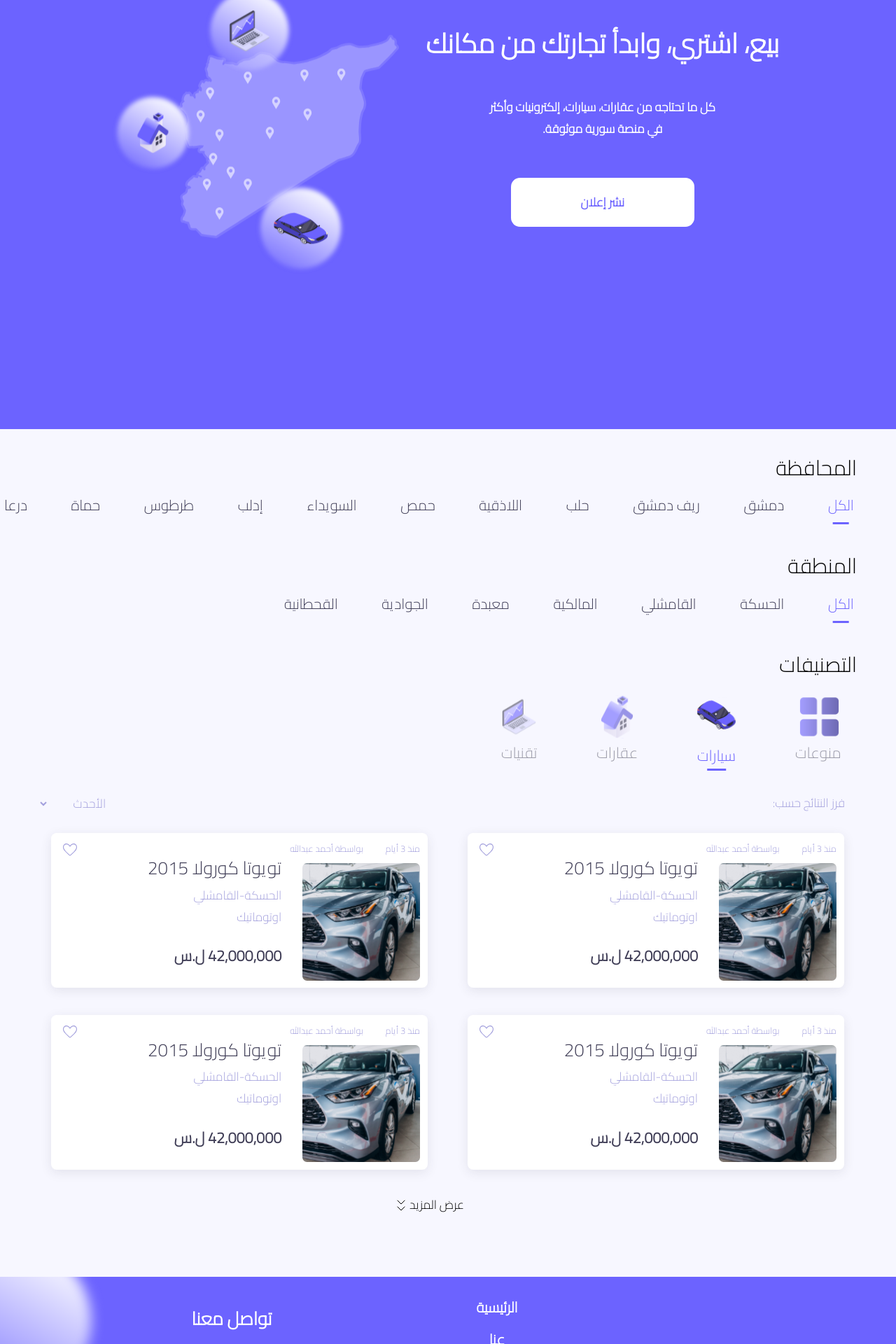
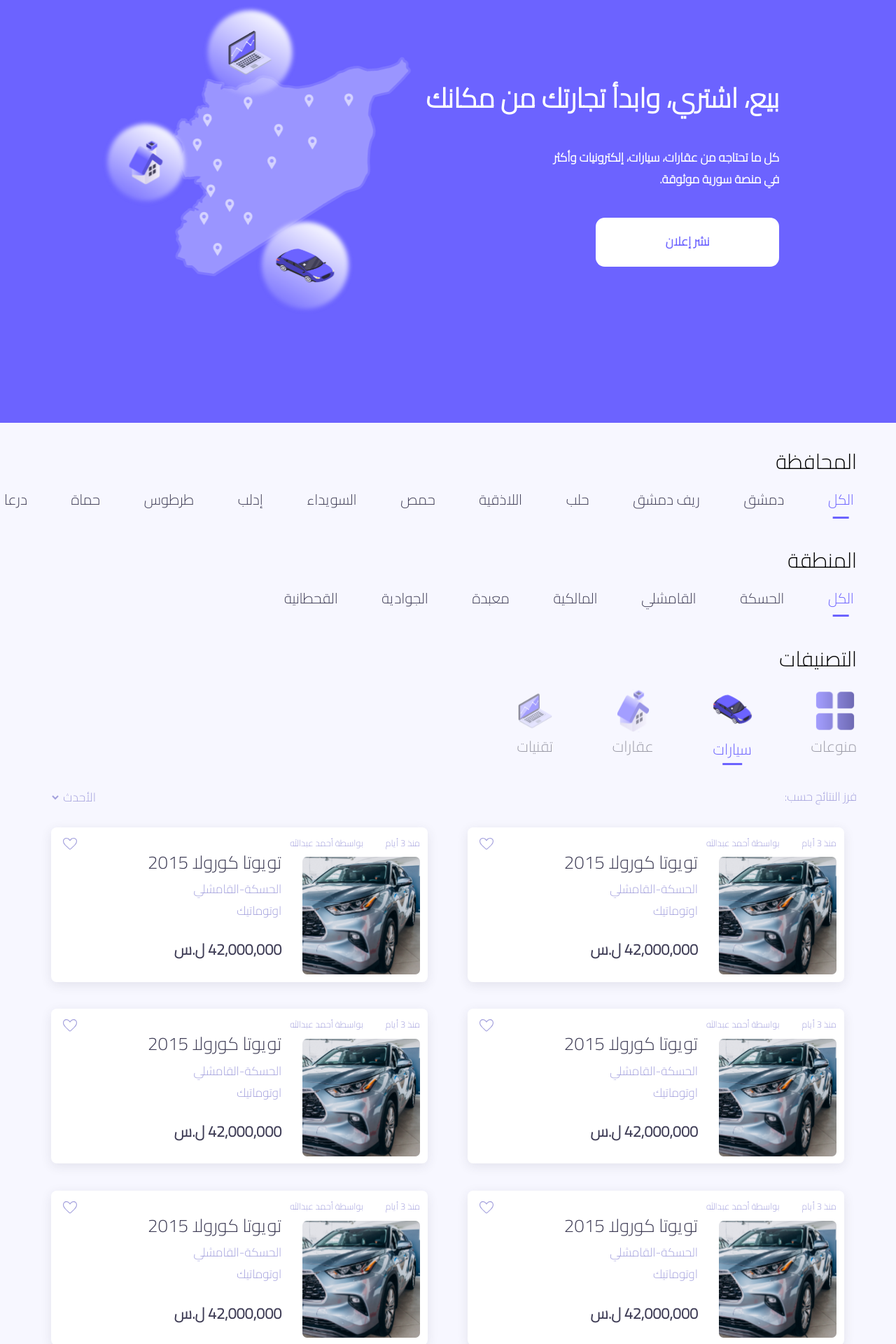
Before and after one commit to AhmadMostafaHamdo/ezsouq, a React (Vite) app: page / in a window 1280 px wide. Shown: the part 135-2055 px from the top of the page at 70% size. Built offline with nearby package versions, Linux system fonts and the light colour scheme.

Commit message:
some optimazition for main

```diff
--- a/src/components/common/Header.jsx
+++ b/src/components/common/Header.jsx
@@ -1,4 +1,4 @@
-import { useState } from "react";
+import { useEffect, useState } from "react";
 import { Link } from "react-router-dom";
 import logo from "../../assets/images/logoWithTitleWhite.svg";
 import menuIcon from "../../assets/images/menu.svg";
@@ -39,12 +39,26 @@ const AuthLinks = ({ isMobile = false }) => (
 const Header = () => {
   const [isSidebarOpen, setIsSidebarOpen] = useState(false);
   const [isSearchVisible, setIsSearchVisible] = useState(false);
+  const [isScrolled, setIsScrolled] = useState(false);
 
   const toggleSidebar = () => setIsSidebarOpen(!isSidebarOpen);
   const toggleSearch = () => setIsSearchVisible(!isSearchVisible);
+  useEffect(() => {
+    const handleScroll = () => {
+      const scrolled = window.scrollY > 10;
+      setIsScrolled(scrolled);
+    };
+
+    window.addEventListener("scroll", handleScroll);
+    return () => window.removeEventListener("scroll", handleScroll);
+  }, []);
 
   return (
-    <header className="bg-primary text-white shadow-md py-2 md:px-12 lg:px-20 md:py-6">
+    <header
+      className={`bg-primary text-white pt-2   md:px-12 lg:px-20 md:py-6 fixed md:z-10 w-full  md:${
+        isScrolled ? "backdrop-blur-[38.1px] from-primary" : ""
+      } `}
+    >
       <div className="container flex items-center justify-between">
         {/* Mobile Menu Button */}
         <button
@@ -58,7 +72,6 @@ const Header = () => {
             className="w-6 h-6"
           />
         </button>
-
         {/* Mobile Search Button */}
         <div className="flex-center md:hidden">
           <button
@@ -69,15 +82,14 @@ const Header = () => {
             <img src={searchIcon} alt="Search" className="w-5 h-5" />
           </button>
         </div>
-
         {/* Mobile Search Input */}
         {isSearchVisible && (
-          <div className="mt-3 md:hidden">
+          <div className="mt-0 md:hidden">
             <SearchInput isMobile />
           </div>
         )}
-
         {/* Logo */}
+        {!isSearchVisible && (
           <div className="flex-1 flex justify-end ml-[-2.1rem] md:flex-none">
             <img
               src={logo}
@@ -85,12 +97,11 @@ const Header = () => {
               className="object-contain w-40 h-14 md:scale-[1.7]"
             />
           </div>
-
+        )}
         {/* Desktop Search Input */}
         <div className="hidden md:flex flex-1 mx-8 max-w-xl h-12 bg-main rounded-lg shadow-sm">
           <SearchInput />
         </div>
-
         {/* Desktop Auth Links */}
         <div className="hidden md:flex items-center justify-start w-[14.75rem] text-sm space-x-reverse space-x-4">
           <AuthLinks />
--- a/src/components/forms/AuthForm.jsx
+++ b/src/components/forms/AuthForm.jsx
@@ -24,22 +24,13 @@ const AuthForm = ({ fields, schema, btnAuth }) => {
     register,
     formState: { errors, isSubmitting },
   } = form;
-  const onSubmit = async (data) => {
+  const onSubmit = (data) => {
     const { name, infoContact, password } = data;
-    try {
-      const res = await axios.post("/register", {
-        name,
-        infoContact,
-        password,
-      });
-      console.log(res);
-      return res.data;
-    } catch (error) {
-      return console.log(error);
-    }
-    // dispatch(thunkAuth({ name, infoContact, password }));
+    console.log({ name, infoContact, password });
+    dispatch(thunkAuth({ name, infoContact, password }));
     // reset();
   };
+
   return (
     <div className=" flex-center h-screen  overflow-hidden">
       <FormProvider {...form}>
--- a/src/components/main/Main.jsx
+++ b/src/components/main/Main.jsx
@@ -4,21 +4,21 @@ import animationData from "../../assets/lottifiles/web home animation.json";
 
 const Main = () => {
   return (
-    <div className="flex w-screen flex-col-reverse bg-primary pb-4 font-sans text-white md:h-[636px] md:flex-row md:px-20">
+    <div className="flex w-screen mt-24 flex-col-reverse bg-primary pb-24 font-sans text-white md:h-[636px] md:flex-row md:px-20">
       {/* Text Content Section */}
-      <div className="container flex w-screen flex-col items-center md:w-[50vw] md:pr-0 lg:pr-[4.7rem]">
-        <h1 className="mt-12 text-nowrap text-[24px] font-[800] md:text-[1.5rem] lg:text-[2.25rem]">
+      <div className="container flex w-screen justify-center flex-col items-start md:w-[50vw] md:pr-0 lg:pr-[4.7rem]">
+        <h1 className="mt-4  text-nowrap text-[24px] font-[800] md:text-[1.5rem] lg:text-[2.25rem]">
           بيع، اشتري، وابدأ تجارتك من مكانك
         </h1>
 
-        <p className="mt-[2.3rem] w-[464px] text-center text-[1rem] font-bold">
+        <p className="mt-[2rem] w-fit md:w-[464px] text-start  text-[1rem]  font-bold">
           كل ما تحتاجه من عقارات، سيارات، إلكترونيات وأكثر <br />
           في منصة سورية موثوقة.
         </p>
 
         <Link
           to=""
-          className="mt-[55px] block h-[7vh] w-[42vw] flex-center rounded-xl bg-white text-[1rem] font-bold text-primary md:h-[70px] md:w-[262px]"
+          className="mt-9   block h-[8vh] w-[70vw] flex-center rounded-xl bg-white text-[1rem] font-bold text-primary md:h-[70px] md:w-[262px]"
         >
           نشر إعلان
         </Link>
@@ -26,7 +26,7 @@ const Main = () => {
 
       {/* Animation Section */}
       <div className="flex w-full items-center justify-center md:justify-end">
-        <div className="ml-[-2rem] w-[70%] transform md:ml-20 md:-translate-x-[2rem] md:-translate-y-[20vh] md:scale-[2.2] lg:-translate-y-[13vh] lg:translate-x-[0px] lg:scale-[1.3]">
+        <div className="mt-4 md:mt-0 ml-[-2rem] w-[70%] transform md:ml-20 md:-translate-x-[2rem] md:-translate-y-[20vh] scale-[1.2] md:scale-[2.2] lg:-translate-y-[10px] lg:translate-x-[0px] lg:scale-[1.4]">
           <Lottie animationData={animationData} loop={false} />
         </div>
       </div>
--- a/src/components/website/Filters.jsx
+++ b/src/components/website/Filters.jsx
@@ -58,7 +58,7 @@ const Filters = () => {
       />
 
       {/* Cards Grid */}
-      <div className="w-full flex justify-evenly items-center gap-[2.25rem] pl-[1rem] md:pl-[3.187rem] flex-wrap">
+      <div className="w-full flex justify-start md:justify-evenly items-center gap-[2.25rem] pl-[1rem] md:pl-[3.187rem] flex-wrap">
         {cards.map((card, index) => (
           <Card {...card} key={index} />
         ))}
--- a/src/components/website/IconFilter.jsx
+++ b/src/components/website/IconFilter.jsx
@@ -1,6 +1,6 @@
 const IconFilter = ({ items, selectedItem, onSelect }) => {
   return (
-    <div className="flex items-center mr-[1.31rem] mt-[12px] w-[7.125rem]">
+    <div className="flex items-center  mt-[12px] w-[7.125rem]">
       {items.map((item, index) => (
         <button
           key={index}
--- a/src/components/website/SortDropdown.jsx
+++ b/src/components/website/SortDropdown.jsx
@@ -1,9 +1,9 @@
 const SortDropdown = ({ options, selectedOption, onSelect }) => {
   return (
-    <div className="flex-between mt-[1.875rem] font-normal text-[#A3A0DD] text-[1rem] mb-[1.5rem] mr-[17px] w-[90vw]">
+    <div className="flex-between mt-[1.875rem] font-normal text-[#A3A0DD] text-[1rem] mb-[1.5rem] w-[90vw]">
       <p>فرز النتائج حسب:</p>
       <select
-        className="outline-none cursor-pointer bg-[#F7F7FF]"
+        className="outline-none w-16 cursor-pointer bg-[#F7F7FF]"
         value={selectedOption}
         onChange={(e) => onSelect(e.target.value)}
       >
@@ -16,4 +16,4 @@ const SortDropdown = ({ options, selectedOption, onSelect }) => {
     </div>
   );
 };
-export default SortDropdown
+export default SortDropdown;
--- a/src/data/filterData.js
+++ b/src/data/filterData.js
@@ -56,6 +56,26 @@ export const cards = [
     price: "42,000,000 ل.س",
     img: car,
   },
+  {
+    publishedDate: "منذ 3 أيام",
+    title: "تويوتا كورولا 2015",
+    publisher: "أحمد عبداللًه",
+    governorate: "الحسكة",
+    city: "القامشلي",
+    type: "اوتوماتيك",
+    price: "42,000,000 ل.س",
+    img: car,
+  },
+  {
+    publishedDate: "منذ 3 أيام",
+    title: "تويوتا كورولا 2015",
+    publisher: "أحمد عبداللًه",
+    governorate: "الحسكة",
+    city: "القامشلي",
+    type: "اوتوماتيك",
+    price: "42,000,000 ل.س",
+    img: car,
+  },
   ,
   {
     publishedDate: "منذ 3 أيام",
--- a/src/main.jsx
+++ b/src/main.jsx
@@ -5,7 +5,7 @@ import { Provider } from "react-redux";
 import { store, persistor } from "./store";
 import { PersistGate } from "redux-persist/integration/react";
 import axios from "axios";
-axios.defaults.baseURL = "http://31.97.47.215:3010/api";
+axios.defaults.baseURL = "http://31.97.47.215:3010";
 createRoot(document.getElementById("root")).render(
   <Provider store={store}>
     <PersistGate loading={null} persistor={persistor}>
--- a/src/store/auth/thunk/authThunk.js
+++ b/src/store/auth/thunk/authThunk.js
@@ -5,6 +5,7 @@ export const thunkAuth = createAsyncThunk(
   async (data, { rejectWithValue }) => {
     try {
       const res = await axios.post("/register", data);
+      console.log(res);
       return res.data;
     } catch (error) {
       return rejectWithValue(error.response?.data?.message);
```
Lines whose indentation alone changed are shown as unchanged.
